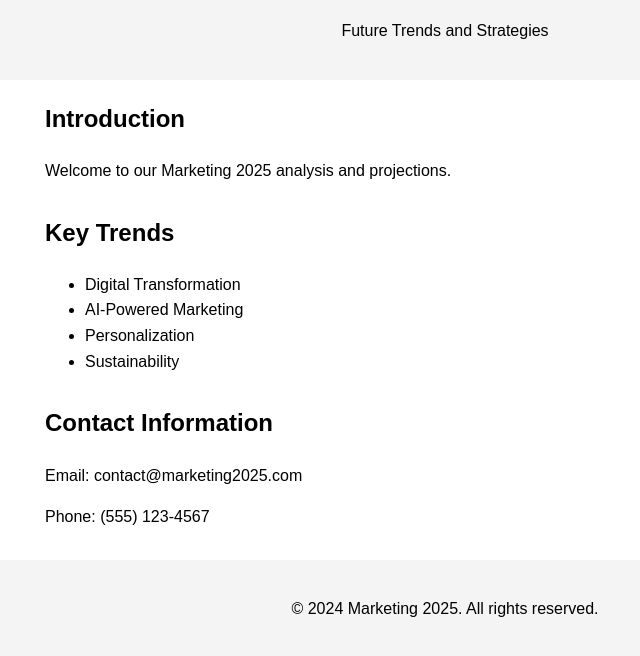
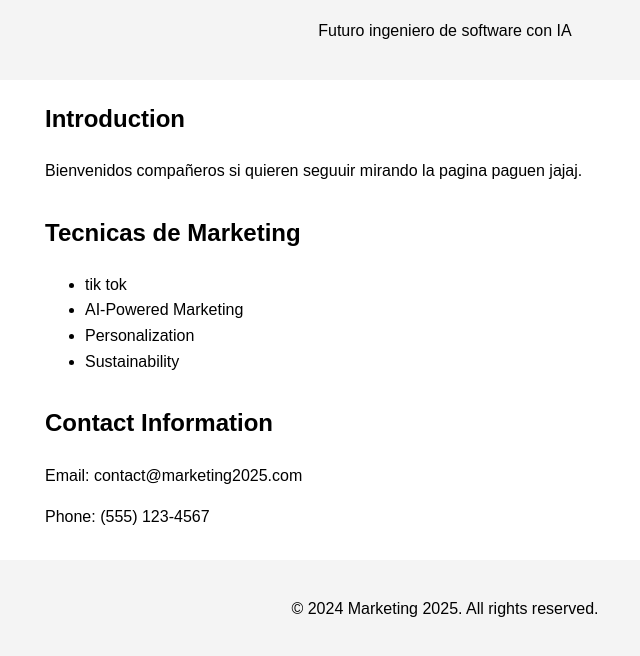
Before and after one commit to remigiohuarcaya/Marketing2025, a plain HTML site: page anderson.html in a window 1280 px wide. Shown: the part 116-772 px from the top of the page, without its empty margins (195-835 px from the left). Drawn offline with Linux system fonts and the light colour scheme.

Commit message:
Anderson 2

```diff
--- a/anderson.html
+++ b/anderson.html
@@ -3,7 +3,7 @@
 <head>
     <meta charset="UTF-8">
     <meta name="viewport" content="width=device-width, initial-scale=1.0">
-    <title>Marketing 2025</title>
+    <title>ANDERSON FLORES Marketing 2025</title>
     <style>
         body {
             font-family: Arial, sans-serif;
@@ -33,19 +33,19 @@
 <body>
     <header>
         <h1>Marketing 2025</h1>
-        <p>Future Trends and Strategies</p>
+        <p>Futuro ingeniero de software con IA</p>
     </header>
 
     <main>
         <section>
             <h2>Introduction</h2>
-            <p>Welcome to our Marketing 2025 analysis and projections.</p>
+            <p>Bienvenidos compañeros si quieren seguuir mirando la pagina paguen jajaj.</p>
         </section>
 
         <section>
-            <h2>Key Trends</h2>
+            <h2>Tecnicas de Marketing</h2>
             <ul>
-                <li>Digital Transformation</li>
+                <li>tik tok</li>
                 <li>AI-Powered Marketing</li>
                 <li>Personalization</li>
                 <li>Sustainability</li>
```
